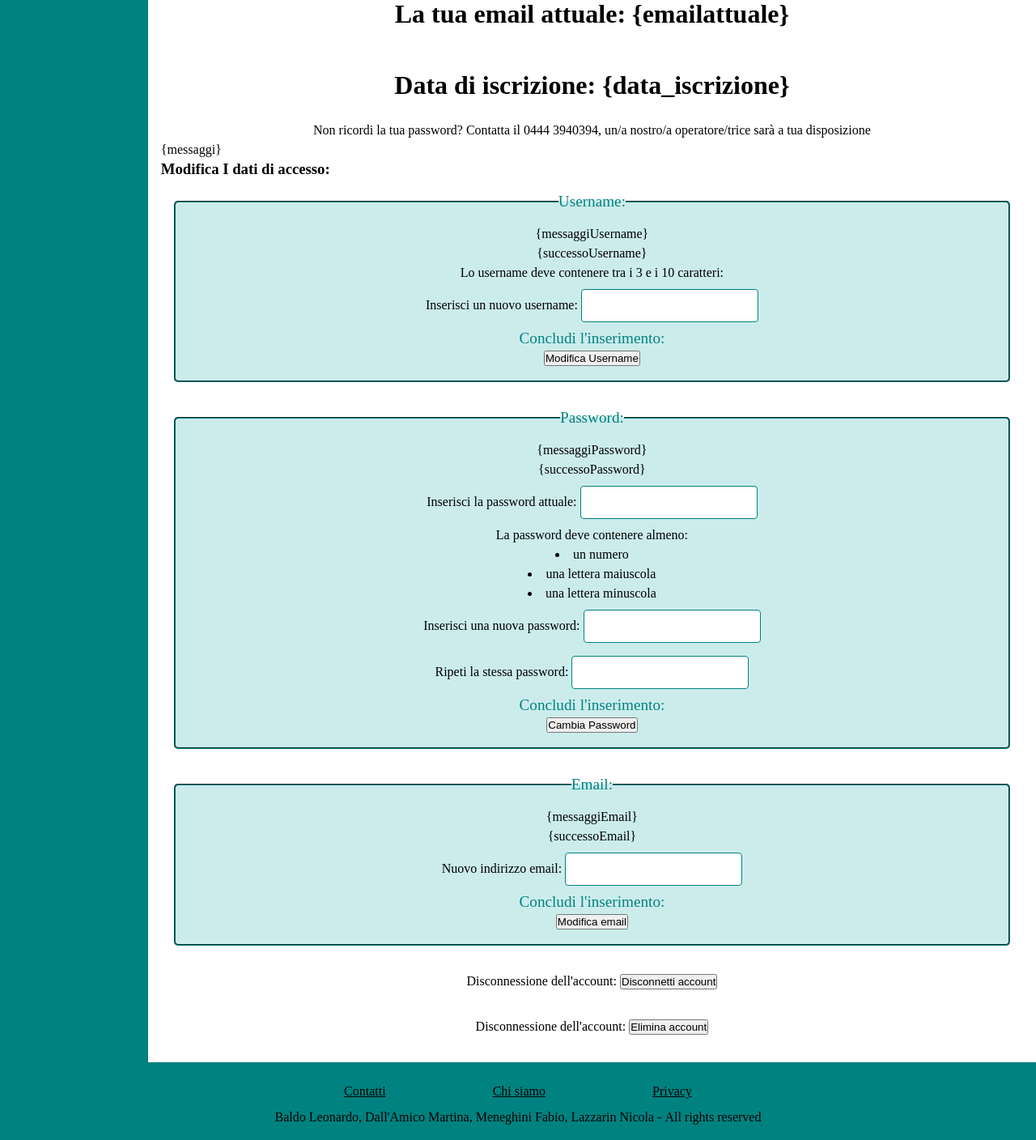
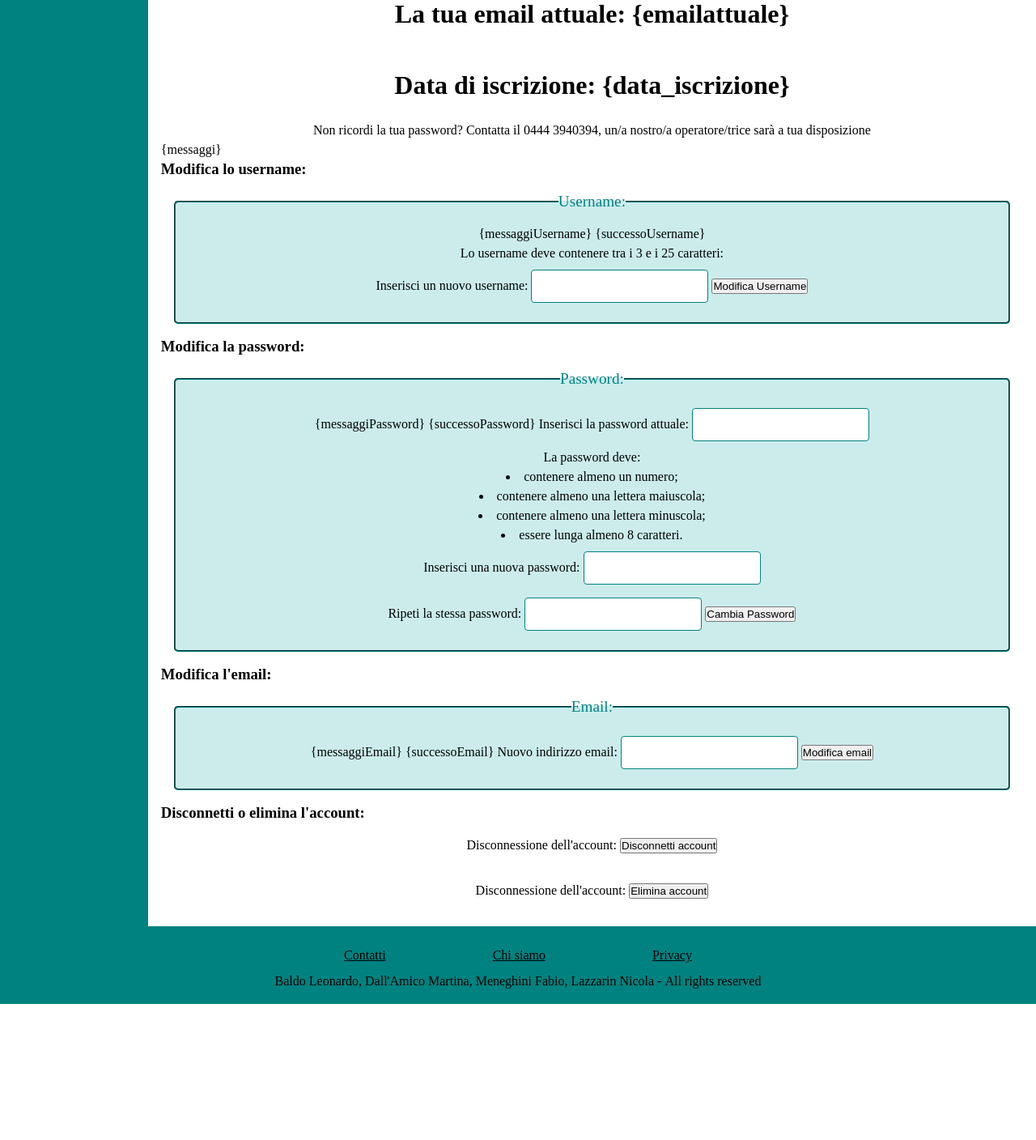
Before and after one commit to FabioMeneghini/ProgettoTecWeb, a PHP site: template template/templateAreaPersonale.html in a window 1280 px wide. Shown: the part 334-1742 px from the top of the page at 81% size. After the commit the page ends 1574 px from the top, so only its background shows below. Run offline with PHP 8.4, Linux system fonts and the light colour scheme; the template is opened without the code that fills it, so the values that code supplies are empty.

Commit message:
finiti i controlli php e js anche in area personale

```diff
--- a/template/templateAreaPersonale.html
+++ b/template/templateAreaPersonale.html
@@ -10,6 +10,7 @@
         <link rel="stylesheet" href="css/mobile.css" media="screen and (max-width:600px)">
         <link rel="stylesheet" href="css/print.css" media="print">
         <script src="conferme.js"></script>
+        <script src="controlli.js"></script>
     </head>
     <body>
         <nav id="logo"><img src="logo.png" alt="Il logo è un libro aperto"></nav>
@@ -19,15 +20,13 @@
             </nav>
             <h1 class="titolo"><span lang="en">BookClub</span></h1>
         </header>
-        <!--deve poter modificare nome e passsword e dati-->
-        <!--manca disconnessione e eliminazione profilo -->
         <nav id="menu">
             <label for="hamburger" tabindex="0">
                 <img src="menu.png"><!--ERRORE MANCA ALT-->
             </label>
             <input id="hamburger" type="checkbox">
             <ul>
-                {menu}<!--ERRORE ANCHE SE CREDO VADA BENE COMUNQUE-->
+                {menu}
             </ul>
         </nav>
         <nav id="breadcrumbs" aria-label="Percorso">
@@ -35,12 +34,10 @@
         </nav>
         <main  id="content">
             <div id="profile">
-                <h2>Benvenuto, <span id="username">{nome}</span>!</h2><!--WARNING ID USERNAME-->
+                <h2>Benvenuto, <span id="nome">{nome}</span>!</h2>
             </div>
             <!--mettere nella relazione per il ranking che era troppo pesante e lo abbiamo tolto -->
-            <!-- NON sono sicura sia una form-->
 
-            <!--sarebbe meglio che avesse a disposizione il suo username e che se volesse potesse modificarlo-->
             <div id="datiattuali" >
                 <h2>Il tuo <span lang="en">username</span> attuale: {usernameattuale}</h2>
                 <!--php-->
@@ -49,80 +46,70 @@
                 <p>Non ricordi la tua <span lang="en">password</span>? Contatta il 0444 3940394, un/a nostro/a operatore/trice sarà a tua disposizione</p>
             </div>
             {messaggi}
-            <h3>Modifica I dati di accesso:</h3>
-
-            <section id="sectionModificaUsername"><!--Section lacks heading. Consider using h2-h6 elements to add identifying headings to all sections, or else use a div element instead for any cases where no heading is needed.-->
-                <form method="post" action="area_personale.php" onsubmit="return conferma('Sei sicuro/sicura di voler modificare lo username?')">
-                    <!--aggiungi pagina php-->
+            <section id="sectionModificaUsername">
+                <h3>Modifica lo <span lang="en">username</span>:</h3>
+                <form method="post" action="area_personale.php" onsubmit="return validaUsernameCambio()">
                     <fieldset>
                         <legend><span lang="en">Username</span>:</legend>
-                        <ul class="messaggiErrore">{messaggiUsername}</ul><!--ERRORE ANCHE SE CREDO VADA BENE COMUNQUE-->
-                        <div class="messaggiSuccesso">{successoUsername}</div>
+                        {messaggiUsername}
+                        {successoUsername}
                         <p>
-                            Lo <span lang="en">username</span> deve contenere tra i 3 e i 10 caratteri:
+                            Lo <span lang="en">username</span> deve contenere tra i 3 e i 25 caratteri:
                         </p>
                         <label for="username">Inserisci un nuovo <span lang="en">username</span>: </label>
-                        <input type="text" id="username" name="username" maxlength="10" minlength="3" required><!--ERRORE DUPLICATE ID USERNAME-->
-                        <!--Messaggio di errore se uno vuole usare un username già in uso meglio durante la compilazione-->
-                        <legend>Concludi l'inserimento:</legend><!--ERRORE Element legend not allowed as child of element fieldset in this context. (Suppressing further errors from this subtree.)-->
-                        <button type="submit" id="cambia_username" name="cambia_username">Modifica <span lang="en">Username</span></button>
-                        <!--messaggio prima di cancellare : sei sicuro di voler eliminare tutti i dati che hai compilato ? -->
+                        <span><input type="text" id="username" name="username" maxlength="25" minlength="3" required></span>
+                        <button type="submit" id="cambia_username" name="cambia_username" onclick="return conferma('Sei sicuro/sicura di voler modificare lo username?')">Modifica <span lang="en">Username</span></button>
                     </fieldset>
                 </form>
             </section>
-
-            <section id="sectionModificaPassword"><!--WARNING Section lacks heading-->
-                <form method="post" action="area_personale.php" onsubmit="return conferma('Sei sicuro/sicura di voler modificare la password?')">
-                    <!--aggiungi pagina php-->
+            <section id="sectionModificaPassword">
+                <h3>Modifica la <span lang="en">password</span>:</h3>
+                <form method="post" action="area_personale.php" onsubmit="return validaPasswordCambio()">
                     <fieldset>
                         <legend><span lang="en">Password</span>:</legend>
-                        <ul class="messaggiErrore">{messaggiPassword}</ul><!--ERRORE ANCHE SE CREDO VADA BENE COMUNQUE-->
-                        <div class="messaggiSuccesso">{successoPassword}</div>
+                        {messaggiPassword}
+                        {successoPassword}
                         <label for="passwordold">Inserisci la <span lang="en">password</span> attuale:</label>
-                        <input type="password" id="passwordold" name="passwordold" required>
+                        <span><input type="password" id="passwordold" name="passwordold" required></span>
                         <!--value={passwordattuale} , con php deve controllare sia la sua password di ora-->
-                        <!-- se non è giusta non lascia completare questi sotto : -->
                         <p>
-                            La <span lang="en">password</span> deve contenere almeno:
+                            La <span lang="en">password</span> deve:
                             <ul>
-                                <li>un numero</li>
-                                <li>una lettera maiuscola</li>
-                                <li>una lettera minuscola</li>
+                                <li>contenere almeno un numero;</li>
+                                <li>contenere almeno una lettera maiuscola;</li>
+                                <li>contenere almeno una lettera minuscola;</li>
+                                <li>essere lunga almeno 8 caratteri.</li>
                             </ul>
-                        </p><!--ERRORE No p element in scope but a p end tag seen-->
-                        <label id="passwordnew">Inserisci una nuova <span lang="en">password</span>:</label><!--ERRORE CORRETTO SOSTITUITO FOR CON ID-->
-                        <input type="password" id="passwordnew1" name="passwordnew1" required><br><!--ERRORE CORRETTO TOLTO /-->
-                        <label for="passwordnew1">Ripeti la stessa <span lang="en">password</span>:</label>
-                        <input type="password" id="passwordnew2" name="passwordnew2" required>
-                        <!--Messaggio di errore se la password è diversa da quella sopra forse value={passwordnew} -->
-                        <legend>Concludi l'inserimento:</legend><!--ERRORE Element legend not allowed as child of element fieldset in this context. (Suppressing further errors from this subtree.) -->
-                        <button type="submit" id="cambia_password" name="cambia_password">Cambia <span lang="en">Password</span></button>
+                        </p>
+                        <label for="passwordnew1">Inserisci una nuova <span lang="en">password</span>:</label>
+                        <span><input type="password" id="passwordnew1" name="passwordnew1" required></span><br>
+                        <label for="passwordnew2">Ripeti la stessa <span lang="en">password</span>:</label>
+                        <span><input type="password" id="passwordnew2" name="passwordnew2" required></span>
+                        <button type="submit" id="cambia_password" name="cambia_password" onclick="return conferma('Sei sicuro/sicura di voler modificare la password?')">Cambia <span lang="en">Password</span></button>
                         <!-- non so se si possa togliere ma non credo abbia senso qua :<button type="reset">Elimina</button>
                         messaggio prima di cancellare : sei sicuro di voler eliminare tutti i dati che hai compilato ? -->
                     </fieldset>
                 </form>
             </section>
 
-            <section id="sectionModificaEmail"><!--WARNING Section lacks heading-->
-                <form method="post" action="area_personale.php" onsubmit="return conferma('Sei sicuro/sicura di voler modificare la mail?')">
-                    <!--aggiungi pagina php-->
+            <section id="sectionModificaEmail">
+                <h3>Modifica l'<span lang="en">email</span>:</h3>
+                <form method="post" action="area_personale.php" onsubmit="return validaEmailCambio()">
                     <fieldset>
                         <legend><span lang="en">Email</span>:</legend>
-                        <ul class="messaggiErrore">{messaggiEmail}</ul><!--ERRORE ANCHE SE CREDO VADA BENE COMUNQUE-->
-                        <div class="messaggiSuccesso">{successoEmail}</div>
+                        {messaggiEmail}
+                        {successoEmail}
                         <label for="email">Nuovo indirizzo <span lang="en">email</span>:</label>
-                        <input type="email" id="email" name="email" maxlength="30" required>
-                        <!--Messaggio di errore se uno vuole usare un username già in uso meglio durante la compilazione-->
-                        <legend>Concludi l'inserimento:</legend>
-                        <button type="submit" id="cambia_email" name="cambia_email">Modifica <span lang="en">email</span></button>
-                        <!--controllo anche da php che sia una mail con controllo di caratteri -->
+                        <span><input type="email" id="email" name="email" maxlength="60" required></span>
+                        <button type="submit" id="cambia_email" name="cambia_email" onclick="return conferma('Sei sicuro/sicura di voler modificare la mail?')">Modifica <span lang="en">email</span></button>
                         <!--<button type="reset">Elimina</button>
                         messaggio prima di cancellare : sei sicuro di voler eliminare tutti i dati che hai compilato ? -->
                     </fieldset>
                 </form>
             </section>
 
-            <section id="sectionDisconnetti"><!--WARNING Section lacks heading-->
+            <section id="sectionDisconnetti">
+                <h3>Disconnetti o elimina l'<span lang="en">account</span>:</h3>
                 <form method="post" action="area_personale.php" onsubmit="return conferma('Sei sicuro/sicura di voler uscire dall\'account?')">
                     <label for="disconnetti">Disconnessione dell'<span lang="en">account</span>:</label>
                     <button type="submit" id="disconnetti" name="disconnetti">Disconnetti <span lang="en">account</span></button>
```
Also changed, not shown: area_personale.php (+32 -19 lines), controlli.js (+66 -2 lines), template/templateAccedi.html (line endings or trailing spaces).
